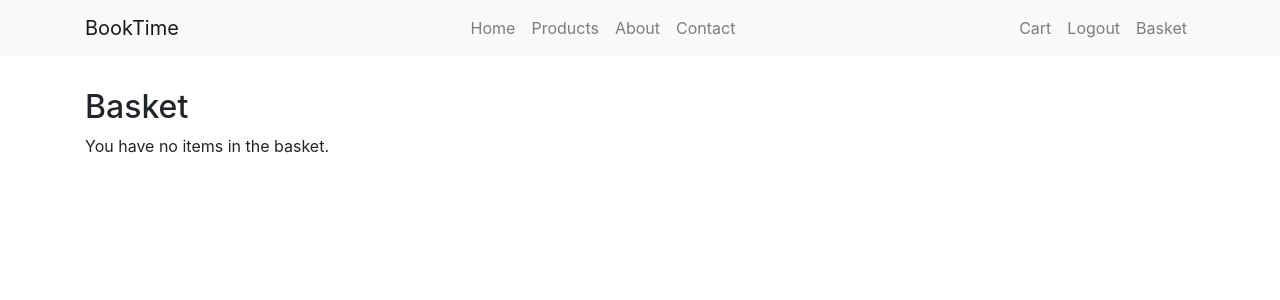
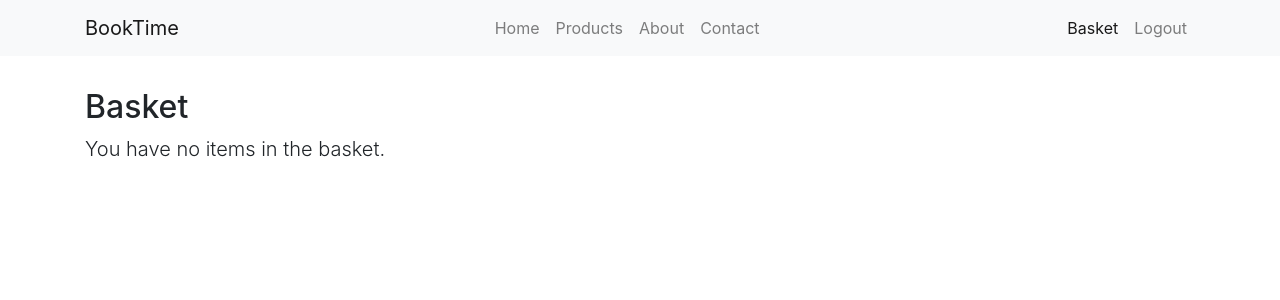
Before and after one commit to ZendaInnocent/booktime, a Django app: page /basket/ in a window 1280 px wide. Shown: the top 300 px of the page. Run offline with Django 3.2, Linux system fonts and the light colour scheme; a user stored in the database is signed in; some libraries are stand-ins or nearby versions.

Commit message:
fix minor issues

```diff
--- a/main/admin.py
+++ b/main/admin.py
@@ -70,7 +70,7 @@ class OrderAdmin(admin.ModelAdmin):
     inlines = (OrderLineInline, )
     fieldsets = (
         (None, {'fields': ('user', 'status', )}),
-        ('Billing Info',{
+        ('Billing Info', {
             'fields': (
                 'billing_name',
                 'billing_address1',
--- a/main/models.py
+++ b/main/models.py
@@ -84,9 +84,6 @@ class Basket(models.Model):
         return sum([i.quantity for i in self.basketlines.all()])
 
     def create_order(self, billing_address, shipping_address):
-        # if not self.user:
-        #     raise exceptions.BasketException(
-        #         "Cannot create order without user")
 
         logger.info(
             "Creating order for basket_id=%d, "
--- a/main/templates/main/basket.html
+++ b/main/templates/main/basket.html
@@ -5,7 +5,7 @@
     <h2>Basket</h2>
 
     {% if formset %}
-        <p>You can adjust quantities below.</p>
+        <p class="lead">You can adjust quantities below.</p>
 
         <form method='POST'>
             {% csrf_token %}
@@ -32,7 +32,7 @@
             {% endif %}
         </form>
     {% else %}
-        <p>You have no items in the basket.</p>
+        <p class="lead">You have no items in the basket.</p>
     {% endif %}
 
 {% endblock content %}
--- a/main/views.py
+++ b/main/views.py
@@ -3,6 +3,7 @@ from django.views import generic
 from django.urls import reverse, reverse_lazy
 from django.http import HttpResponseRedirect
 from django.contrib import messages
+from django.contrib.messages.views import SuccessMessageMixin
 
 from . import forms
 from main.models import Product, ProductTag, Basket, BasketLine
@@ -74,10 +75,12 @@ class AboutView(generic.TemplateView):
     template_name = 'main/about.html'
 
 
-class ContactView(generic.FormView):
+class ContactView(SuccessMessageMixin, generic.FormView):
     form_class = forms.ContactForm
     template_name = 'main/contact.html'
     success_url = '/'
+    success_message = ('Your message has sent successful. '
+                       'We will get to you shortly.')
 
     def form_valid(self, form):
         form.send_mail()
@@ -86,7 +89,7 @@ class ContactView(generic.FormView):
 
 class ProductListView(generic.ListView):
     template_name = 'main/product_list.html'
-    paginate_by = 2
+    paginate_by = 6
 
     def get_queryset(self):
         tag = self.kwargs['tag']
@@ -110,7 +113,7 @@ class ProductDetailView(generic.DetailView):
 
 class TagDetailView(generic.ListView):
     template_name = 'main/tag_detail.html'
-    paginate_by = 2
+    paginate_by = 6
 
     def get_queryset(self):
         tag = self.kwargs['tag']
--- a/templates/base_nav.html
+++ b/templates/base_nav.html
@@ -39,14 +39,15 @@
             </ul>
 
             <ul class="navbar-nav ml-auto">
-                {% if request.user.is_authenticated %}
                 <li class="nav-item
-                {% if request.path == '/cart/' %}
+                {% if request.path == '/basket/' %}
                     active
                 {% endif %}
                 ">
-                    <a class="nav-link" href="{# url 'cart:order-summary' #}">Cart</a>
+                    <a class="nav-link" href="{% url 'main:manage-basket' %}">Basket</a>
                 </li>
+
+                {% if request.user.is_authenticated %}
                 <li class="nav-item
             {% if request.path == '/accounts/logout/' %}
                 active
@@ -70,11 +71,7 @@
                     <a class="nav-link" href="{% url 'accounts:signup' %}">Sign Up</a>
                 </li>
                 {% endif %}
-                <li class="nav-item">
-                    <a href="{% url 'main:manage-basket' %}" class="nav-link">
-                        Basket
-                    </a>
-                </li>
+
             </ul>
 
         </div>
```
Also changed, not shown: main/forms.py (+8 -1 lines), main/tests/test_forms.py (+1 -1 lines), main/tests/test_models.py (+1 -1 lines), main/tests/test_signals.py (+1 -1 lines), main/tests/test_views.py (+1 -1 lines), db.sqlite3.
